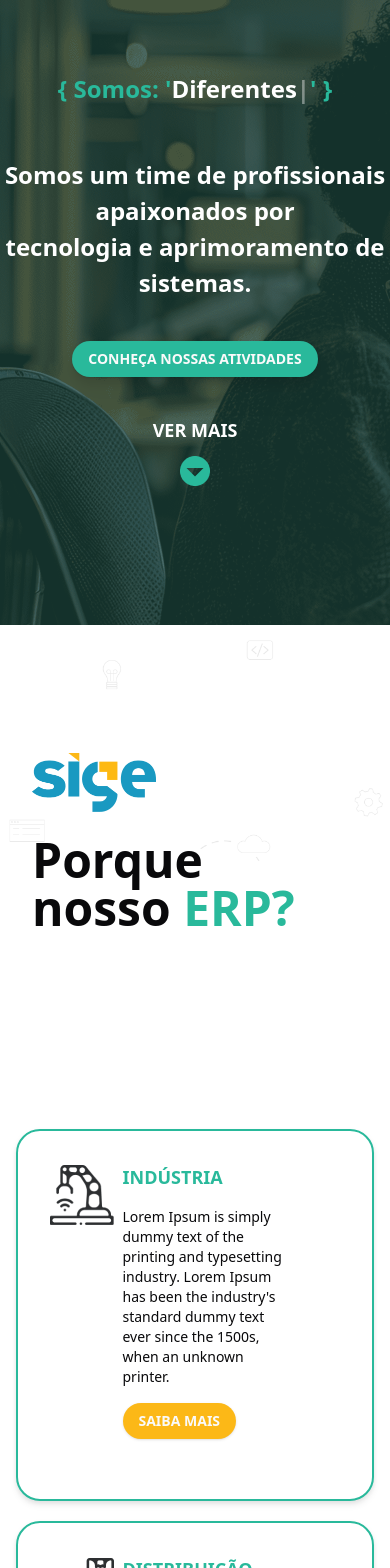
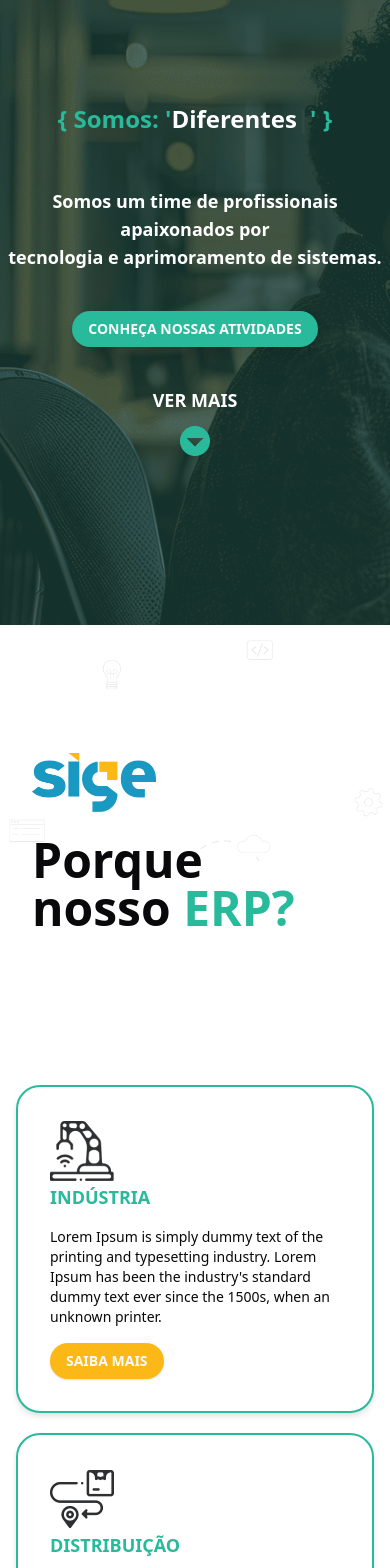
Before and after one commit to Lucas-Beijato/site_be_resolution, a Next.js app: page / in a window 390 px wide. Shown: the part 174-1742 px from the top of the page. Built offline with nearby package versions, Linux system fonts and the light colour scheme.

Commit message:
update mobile versions

```diff
--- a/src/app/page.tsx
+++ b/src/app/page.tsx
@@ -5,10 +5,10 @@ export default function Page() {
     <main className="w-full h-fit">
       <Sections.S1/>
       <Sections.S2/>
-      {/* <Sections.S3/>
-      <Sections.S4/>
-      <Sections.S5/>
-      <Sections.S6/> */}
+      <Sections.S3/>
+      {/* <Sections.S4/>
+      {/* <Sections.S5/> */}
+      {/* <Sections.S6/> */}
     </main>
   );
 }
--- a/src/app/sections/home/section01/index.tsx
+++ b/src/app/sections/home/section01/index.tsx
@@ -10,7 +10,7 @@ const Section01 = () => {
     >
       <Writer />
 
-      <h2 className="font-bold text-[24px] text-white text-center">
+      <h2 className="font-bold smartphone-p:text-lg desktop:text-[24px] text-[24px] text-white text-center">
         Somos um time de profissionais apaixonados por <br /> tecnologia e
         aprimoramento de sistemas.
       </h2>
--- a/src/app/sections/home/section02/index.tsx
+++ b/src/app/sections/home/section02/index.tsx
@@ -15,11 +15,11 @@ const CardFrame = ({
   btnLink: string;
 }) => {
   return (
-    <div className="flex flex-row border-2 bg-white border-ber-green rounded-3xl p-8 drop-shadow-md">
-      <div className="w-3/12">
+    <div className="flex flex-row desktop:flex-row smartphone-p:flex-col border-2 bg-white border-ber-green rounded-3xl p-8 drop-shadow-md">
+      <div className="desktop:w-3/12 smartphone-p:w-full">
         <Image src={icon} alt={"card icon"} width={"64"} height={"64"} />
       </div>
-      <div className="w-7/12 space-y-4">
+      <div className="desktop:w-7/12 space-y-4 smartphone-p:w-full">
         <h3 className="font-bold text-lg text-ber-green">{title}</h3>
         <p className="text-sm font-medium">{text}</p>
         <div>
--- a/src/app/sections/home/section03/index.tsx
+++ b/src/app/sections/home/section03/index.tsx
@@ -34,7 +34,7 @@ const Section03 = () => {
           <h1 className="font-bold text-[42px] text-center text-white">
             Atividades
           </h1>
-          <div className="flex flex-row space-x-5 justify-center items-center">
+          <div className="flex desktop:flex-row smartphone-p:flex-col desktop:space-x-5 smartphone-p:space-y-14 smartphone-p:p-4 justify-center items-center">
             <CardSection03
               imgLink={"/industry_img_section_03.png"}
               title={"Indústria"}
--- a/src/components/Footer/index.tsx
+++ b/src/components/Footer/index.tsx
@@ -11,7 +11,7 @@ const Footer = () => {
         <div className="w-1/3 flex flex-col justify-center items-center">
           <Link href={"/"}>
             <Image
-              className="w-auto h-auto"
+              className="desktop:w-auto desktop:h-auto"
               src={"/logo-dropshadow.svg"}
               alt={"Be Resolution Logo"}
               width={0}
```
